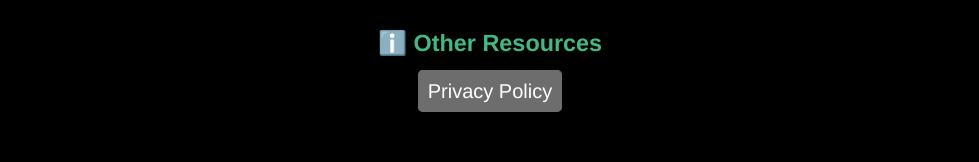
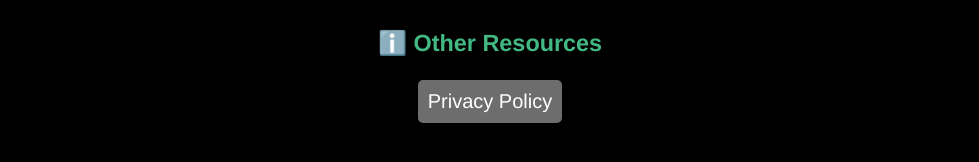
Before and after one commit to Dcode-Studios/bansync-website, a Vue app: page / in a window 1280 px wide. Shown: the part 2803-2965 px from the top of the page, without its empty margins (150-1129 px from the left). Built offline with nearby package versions, Linux system fonts and the light colour scheme.

Commit message:
Update OtherResources.vue

```diff
--- a/src/components/OtherResources.vue
+++ b/src/components/OtherResources.vue
@@ -3,7 +3,7 @@
   <br>
   <h3>ℹ️ Other Resources</h3>
   <ol>
-    <li><a href="/privacy_policy.pdf">Privacy Policy</a></li>
+    <li><a class="button" href="/privacy_policy.pdf">Privacy Policy</a></li>
   </ol>
 </div>
 <br>
@@ -24,17 +24,6 @@
   margin-left: auto;
   margin-right: auto;
 }
-a {
-  color: rgb(255, 255, 255);
-  text-decoration:none;
-  border: 10px solid rgb(109, 109, 109);
-  background-color: rgb(109, 109, 109);
-  border-radius: 5px;
-  margin: 20px;
-}
-a :hover {
-  background-color: rgba(109, 109, 109, .5);
-}
 ol {
   list-style: none;
   padding-left: 0px;
```
